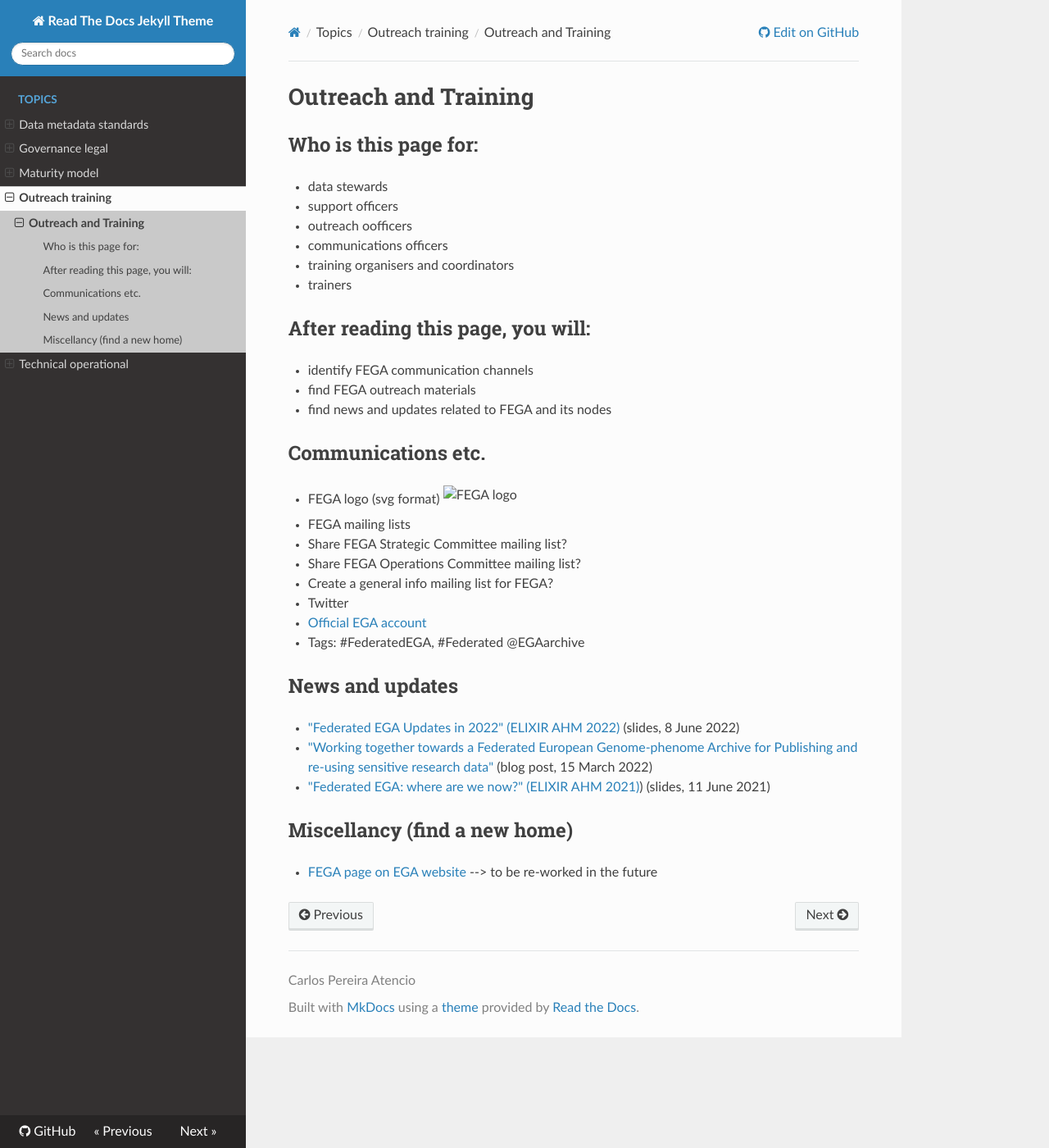
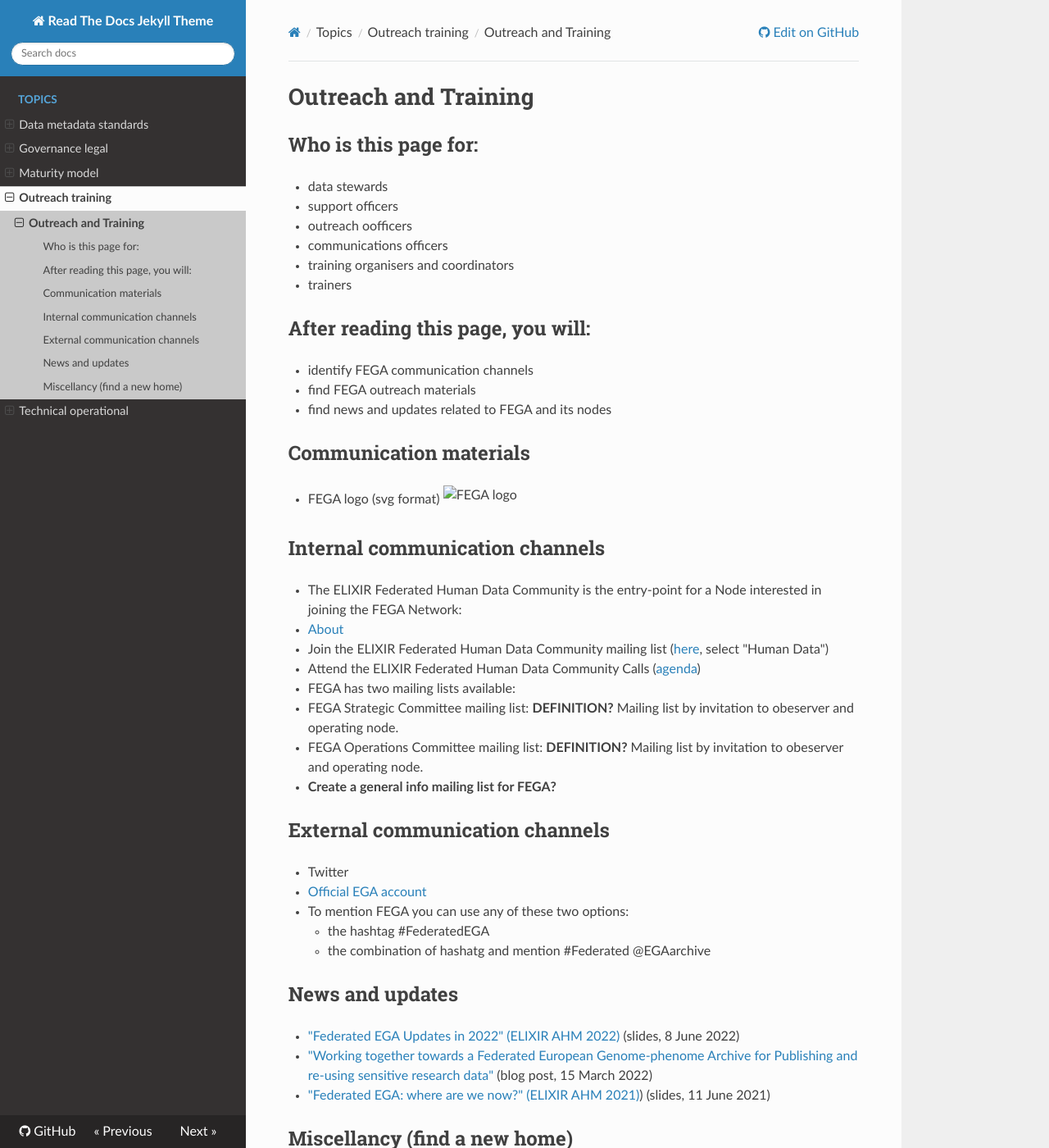
Before and after one commit to viklund/FEGA-onboarding, an MkDocs documentation site: the page built from docs/topics/outreach-training/README.md, in a window 1280 px wide and 1400 px high. Shown: the whole window at 82% size. Built offline with MkDocs 1.6.1, drawn with Linux system fonts in a browser that asks for light colours; nearby versions of some CDN libraries.

Commit message:
organise the communication part
- Divide into internal and external
- Added FHD information
- Enriched mailing list text
- Described the twitter

```diff
--- a/docs/topics/outreach-training/README.md
+++ b/docs/topics/outreach-training/README.md
@@ -13,15 +13,25 @@
 - find FEGA outreach materials
 - find news and updates related to FEGA and its nodes
 
-## Communications etc.
+## Communication materials
 - FEGA logo (svg format) ![FEGA logo](/docs/assets/img/FEGA-logo-generic.svg)
-- FEGA mailing lists
-  - Share FEGA Strategic Committee mailing list?
-  - Share FEGA Operations Committee mailing list?
-  - Create a general info mailing list for FEGA?
+
+## Internal communication channels
+- The ELIXIR Federated Human Data Community is the entry-point for a Node interested in joining the FEGA Network:
+  - [About](https://elixir-europe.org/communities/human-data)
+  - Join the ELIXIR Federated Human Data Community mailing list ([here](https://elixir-europe.org/intranet/join-groups), select "Human Data")
+  - Attend the ELIXIR Federated Human Data Community Calls ([agenda](https://docs.google.com/document/d/10OwVvHbJ7i1gI1Iw4zmVsOs8kDrG077Y52juehiFcmU/edit))
+- FEGA has two mailing lists available:
+  - FEGA Strategic Committee mailing list: **DEFINITION?** Mailing list by invitation to obeserver and operating node.
+  - FEGA Operations Committee mailing list: **DEFINITION?** Mailing list by invitation to obeserver and operating node.
+  - **Create a general info mailing list for FEGA?**
+
+## External communication channels
 - Twitter
   - [Official EGA account](https://twitter.com/EGAarchive)
-  - Tags: #FederatedEGA, #Federated @EGAarchive
+  - To mention FEGA you can use any of these two options:
+     - the hashtag #FederatedEGA
+     - the combination of hashatg and mention #Federated @EGAarchive
 
 ## News and updates
 - ["Federated EGA Updates in 2022" (ELIXIR AHM 2022)](https://doi.org/10.7490/f1000research.1118988.1) (slides, 8 June 2022)
```
